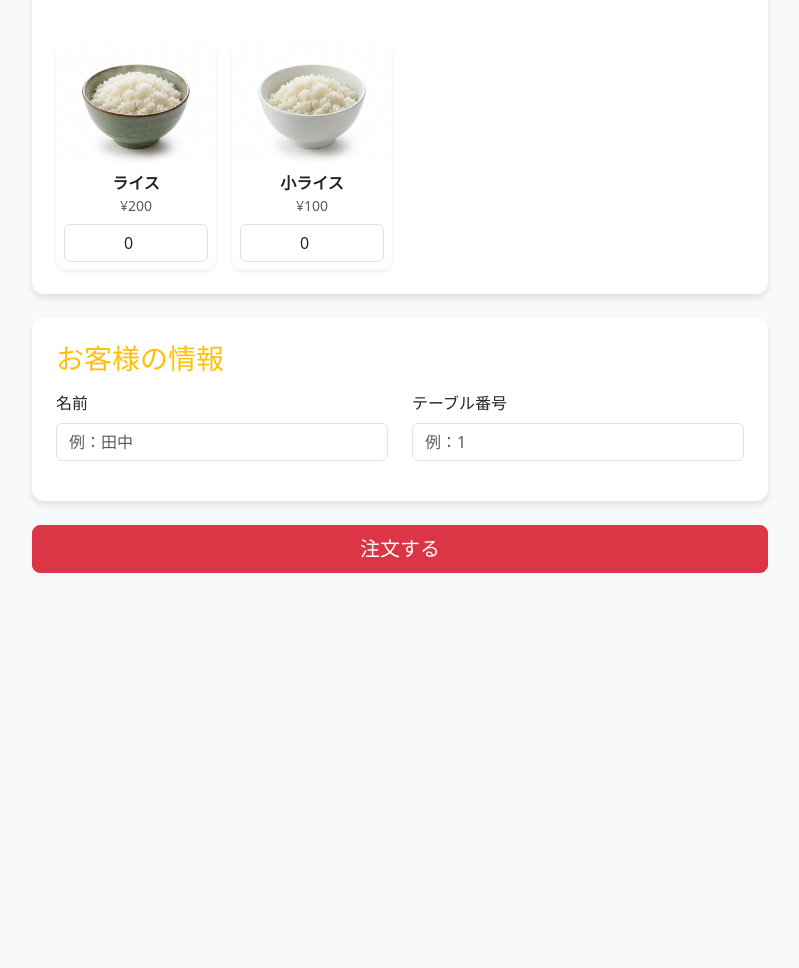
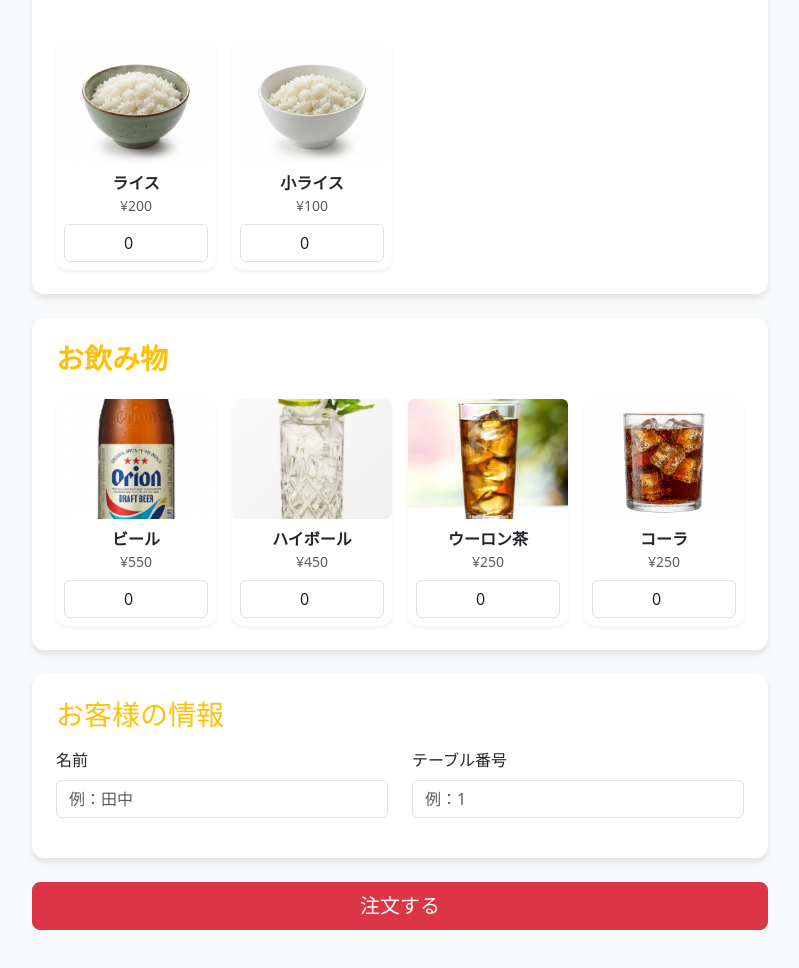
Before and after one commit to w25009/shwe-ramen-order-system, a website: page index.html in a window 1280 px wide. Shown: the part 2603-3571 px from the top of the page, without its empty margins (50-849 px from the left). Before the commit the page ends 3224 px from the top, so only its background shows below. Drawn offline with nearby package versions, Linux system fonts and the light colour scheme.

Commit message:
add drink sections

```diff
--- a/app.js
+++ b/app.js
@@ -1,5 +1,5 @@
-// 💡 監視対象の入力フィールドを新しいセットメニューのIDに更新
-const inputs = document.querySelectorAll(".item-qty, .topping-qty, #set-chashudon, #set-gyoza, #set-hancha, .rice-qty");
+// 💡 監視対象の入力フィールドを新しいセットメニューとドリンクのID/クラスに更新
+const inputs = document.querySelectorAll(".item-qty, .topping-qty, #set-chashudon, #set-gyoza, #set-hancha, .rice-qty, .drink-qty");
 inputs.forEach((input) => input.addEventListener("change", calculateTotal));
 inputs.forEach((input) => input.addEventListener("input", calculateTotal));
 
@@ -14,7 +14,6 @@ function calculateTotal() {
             let price = parseFloat(el.getAttribute("data-price"));
             let name = el.getAttribute("data-name");
             total += price * qty;
-            // 💡 ❌ Button ထည့်သွင်းထားပြီး ၎င်း input ၏ id ကို လှမ်းပို့ပေးသည်
             summaryHTML += `
                 <li class="list-group-item d-flex justify-content-between align-items-center">
                     <div>${name} x${qty}</div>
@@ -33,7 +32,6 @@ function calculateTotal() {
             let price = parseFloat(el.getAttribute("data-price"));
             let name = el.getAttribute("data-name");
             total += price * qty;
-            // 💡 Topping တွေအတွက် array index ကို သုံးပြီး ခလုတ်ဆောက်သည်
             summaryHTML += `
                 <li class="list-group-item d-flex justify-content-between align-items-center">
                     <div>トッピング: ${name} x${qty}</div>
@@ -81,6 +79,24 @@ function calculateTotal() {
         }
     });
 
+    // 5. Calculate Drinks (お飲み物)
+    document.querySelectorAll(".drink-qty").forEach((el, index) => {
+        let qty = parseInt(el.value) || 0;
+        if (qty > 0) {
+            let price = parseFloat(el.getAttribute("data-price"));
+            let name = el.getAttribute("data-name");
+            total += price * qty;
+            summaryHTML += `
+                <li class="list-group-item d-flex justify-content-between align-items-center">
+                    <div>${name} x${qty}</div>
+                    <div>
+                        <span class="me-3">¥ ${(price * qty).toFixed(0)}</span>
+                        <button type="button" class="btn btn-sm text-danger p-0 border-0" onclick="deleteToppingOrRice('.drink-qty', ${index})">❌</button>
+                    </div>
+                </li>`;
+        }
+    });
+
     summaryHTML += "</ul>";
 
     if (total === 0) {
@@ -105,7 +121,7 @@ function deleteSingleItem(elementId) {
 function deleteToppingOrRice(className, index) {
     const elements = document.querySelectorAll(className);
     if (elements[index]) {
-        elements[index].value = 0; // ရွေးချယ်လိုက်သော Topping/Rice ကို ၀ ပြန်လုပ်သည်
+        elements[index].value = 0; // ရွေးချယ်လိုက်သော Topping/Rice/Drink ကို ၀ ပြန်လုပ်သည်
         calculateTotal();
     }
 }
@@ -152,6 +168,14 @@ function submitOrder() {
         }
     });
 
+    // Gather Drinks
+    document.querySelectorAll(".drink-qty").forEach((el) => {
+        let qty = parseInt(el.value);
+        if (qty > 0) {
+            orderItems.push(`${el.getAttribute("data-name")} (x${qty})`);
+        }
+    });
+
     if (orderItems.length === 0) {
         alert("注文内容が空です。何かを選択してください。");
         return;
@@ -163,31 +187,4 @@ function submitOrder() {
         items: orderItems,
         totalPrice: calculateTotal(),
     };
-
-    // Post to local Node.js Backend
-    fetch("http://localhost:8080/api/order", {
-        method: "POST",
-        headers: {
-            "Content-Type": "application/json",
-        },
-        body: JSON.stringify(payload),
-    })
-    .then((res) => res.text())
-    .then((data) => {
-        alert("Success: " + data);
-        document.getElementById("orderForm").reset();
-        calculateTotal();
-    })
-    .catch((err) => {
-        console.error(err);
-        alert("注文完了しました。");
-    });
 }
-
-function clearEntireOrder() {
-    const orderForm = document.getElementById("orderForm");
-    if (orderForm) {
-        orderForm.reset();
-    }
-    calculateTotal();
-}
--- a/index.html
+++ b/index.html
@@ -643,6 +643,107 @@
               </div>
             </div>
 
+            <div class="card p-4 mb-4 border-0">
+              <h3 class="text-warning mb-4 fw-bold" data-translate="section-drink">お飲み物</h3>
+              <div class="row g-3">
+                <div class="col-6 col-md-3">
+                  <div class="card h-100 shadow-sm border-0">
+                    <img
+                      src="images/orion-beer.png"
+                      class="card-img-top rounded"
+                      alt="ビール"
+                      style="height: 120px; object-fit: cover"
+                    />
+                    <div class="card-body d-flex flex-column p-2 text-center">
+                      <label class="form-label fw-bold mb-0" data-translate="drink-beer">ビール</label>
+                      <span class="text-muted small mb-2">¥550</span>
+                      <input
+                        type="number"
+                        class="form-control drink-qty mt-auto text-center"
+                        data-name="ビール"
+                        data-price="550"
+                        min="0"
+                        value="0"
+                        id="drink-beer"
+                      />
+                    </div>
+                  </div>
+                </div>
+
+                <div class="col-6 col-md-3">
+                  <div class="card h-100 shadow-sm border-0">
+                    <img
+                      src="images/highball.jpg"
+                      class="card-img-top rounded"
+                      alt="ハイボール"
+                      style="height: 120px; object-fit: cover"
+                    />
+                    <div class="card-body d-flex flex-column p-2 text-center">
+                      <label class="form-label fw-bold mb-0" data-translate="drink-highball">ハイボール</label>
+                      <span class="text-muted small mb-2">¥450</span>
+                      <input
+                        type="number"
+                        class="form-control drink-qty mt-auto text-center"
+                        data-name="ハイボール"
+                        data-price="450"
+                        min="0"
+                        value="0"
+                        id="drink-highball"
+                      />
+                    </div>
+                  </div>
+                </div>
+
+                <div class="col-6 col-md-3">
+                  <div class="card h-100 shadow-sm border-0">
+                    <img
+                      src="images/oolongtea.jpg"
+                      class="card-img-top rounded"
+                      alt="ウーロン茶"
+                      style="height: 120px; object-fit: cover"
+                    />
+                    <div class="card-body d-flex flex-column p-2 text-center">
+                      <label class="form-label fw-bold mb-0" data-translate="drink-oolong">ウーロン茶</label>
+                      <span class="text-muted small mb-2">¥250</span>
+                      <input
+                        type="number"
+                        class="form-control drink-qty mt-auto text-center"
+                        data-name="ウーロン茶"
+                        data-price="250"
+                        min="0"
+                        value="0"
+                        id="drink-oolong"
+                      />
+                    </div>
+                  </div>
+                </div>
+
+                <div class="col-6 col-md-3">
+                  <div class="card h-100 shadow-sm border-0">
+                    <img
+                      src="images/cola.png"
+                      class="card-img-top rounded"
+                      alt="コーラ"
+                      style="height: 120px; object-fit: cover"
+                    />
+                    <div class="card-body d-flex flex-column p-2 text-center">
+                      <label class="form-label fw-bold mb-0" data-translate="drink-cola">コーラ</label>
+                      <span class="text-muted small mb-2">¥250</span>
+                      <input
+                        type="number"
+                        class="form-control drink-qty mt-auto text-center"
+                        data-name="コーラ"
+                        data-price="250"
+                        min="0"
+                        value="0"
+                        id="drink-cola"
+                      />
+                    </div>
+                  </div>
+                </div>
+              </div>
+            </div>
+
             <div class="card p-4 mb-4">
               <h3 class="text-warning mb-3" data-translate="section-customer">お客様の情報</h3>
               <div class="row">
@@ -754,6 +855,11 @@
           "title-rice": "ライス",
           "rice-normal": "ライス",
           "rice-small": "小ライス",
+          "section-drink": "お飲み物",
+          "drink-beer": "ビール",
+          "drink-highball": "ハイボール",
+          "drink-oolong": "ウーロン茶",
+          "drink-cola": "コーラ",
           "section-customer": "お客様の情報",
           "cust-name": "名前",
           "table-num": "テーブル番号",
@@ -799,6 +905,11 @@
           "title-rice": "Rice Options",
           "rice-normal": "Regular Rice",
           "rice-small": "Small Rice",
+          "section-drink": "Drinks",
+          "drink-beer": "Beer",
+          "drink-highball": "Highball",
+          "drink-oolong": "Oolong Tea",
+          "drink-cola": "Coca Cola",
           "section-customer": "Customer Information",
           "cust-name": "Your Name",
           "table-num": "Table Number",
```
Also changed, not shown: images/cola.png (added), images/highball.jpg (added), images/oolongtea.jpg (added), images/orion-beer.png (added).
